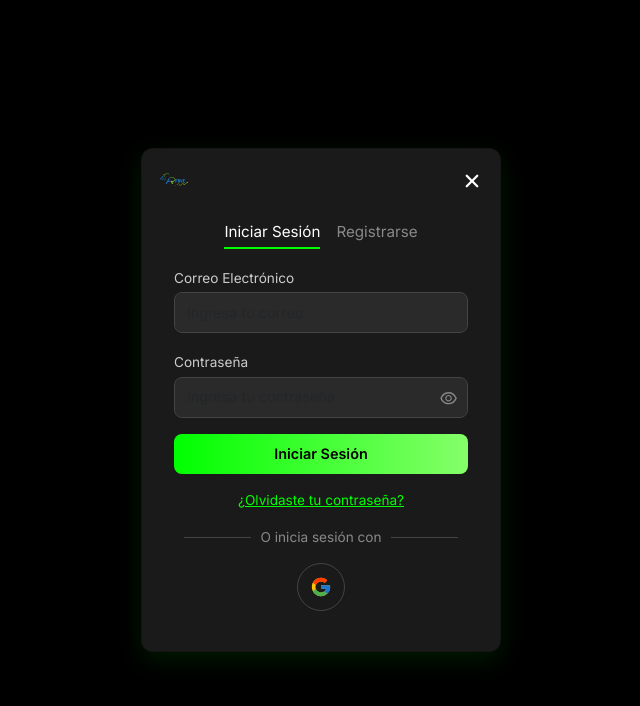
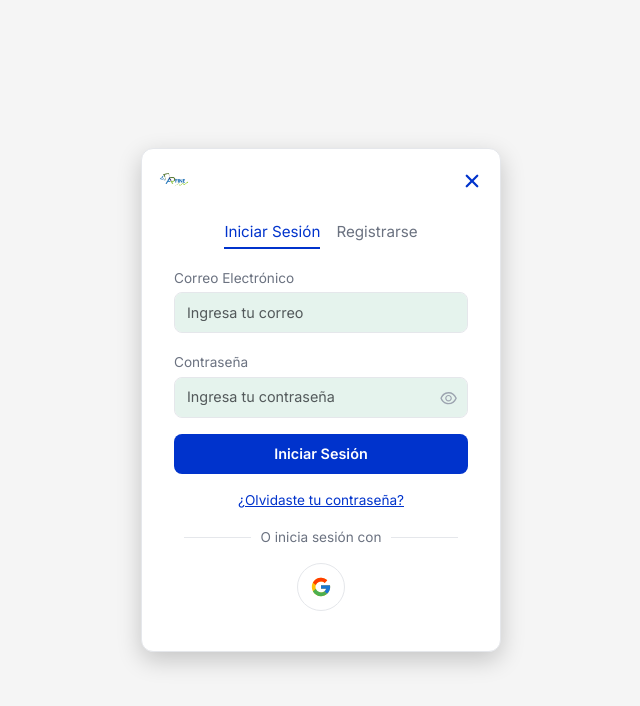
Before and after one commit to diedrizon/apfine, a React (Vite) app: page /login in a window 1280 px wide. Shown: the top 706 px of the page, without its empty margins (319-959 px from the left). Built offline with nearby package versions, Linux system fonts and the light colour scheme; no server answers.

Commit message:
:lipstick: Cambie los colores del login y manejar los estodos de dark-mode y light-mode

```diff
--- a/src/styles/login.css
+++ b/src/styles/login.css
@@ -1,39 +1,97 @@
-/* Estilo limpio y moderno tipo Kick */
+/* VARIABLES PARA MODO CLARO */
+body.light-mode {
+  --primary: #0033CC;
+  --primary-hover: #0026A3;
+  --secondary-bg: #E5F3ED;
+  --secondary-text: #0033CC;
+  --disabled: #D1D5DB;
+  --icon-active: #0033CC;
+  --icon-success: #39D65C;
+  --icon-warning: #FACC15;
+  --icon-error: #FF4D4F;
+  --icon-inactive: #9CA3AF;
+  --text-title: #0033CC;
+  --text-normal: #1F2937;
+  --text-secondary: #6B7280;
+  --text-positive: #39D65C;
+  --text-error: #FF4D4F;
+  --card-bg: #FFFFFF;
+  --card-border: #E5E7EB;
+  --alert-success-bg: #E6F8EF;
+  --alert-success-text: #39D65C;
+  --alert-warning-bg: #FEF9C3;
+  --alert-warning-text: #FACC15;
+  --alert-error-bg: #FFE4E6;
+  --alert-error-text: #FF4D4F;
+  --alert-info-bg: #E0F2FE;
+  --alert-info-text: #3B82F6;
+  --bg-body: #f5f5f5;
+}
 
-@import url('https://fonts.googleapis.com/css2?family=Inter:wght@400;600&display=swap');
+/* VARIABLES PARA MODO OSCURO */
+body.dark-mode {
+  --primary: #39D65C;
+  --primary-hover: #2EB14F;
+  --secondary-bg: #223322;
+  --secondary-text: #FFFFFF;
+  --disabled: #374151;
+  --icon-active: #39D65C;
+  --icon-warning: #FACC15;
+  --icon-error: #FF4D4F;
+  --icon-inactive: #6B7280;
+  --text-title: #FFFFFF;
+  --text-normal: #E5E7EB;
+  --text-secondary: #9CA3AF;
+  --text-positive: #39D65C;
+  --text-error: #FF4D4F;
+  --card-bg: #1C1F2A;
+  --card-border: #2C2F3A;
+  --alert-success-bg: #223D30;
+  --alert-success-text: #39D65C;
+  --alert-warning-bg: #3F3B1B;
+  --alert-warning-text: #FACC15;
+  --alert-error-bg: #3F1F1F;
+  --alert-error-text: #FF4D4F;
+  --alert-info-bg: #1E3A5F;
+  --alert-info-text: #3B82F6;
+  --bg-body: #000;
+}
+
+/* ================= ESTILOS LOGIN ================= */
 
 body {
   margin: 0;
   padding: 0;
-  background-color: #000;
   font-family: 'Inter', sans-serif;
   overflow: hidden;
+  background-color: var(--bg-body);
 }
 
-/* CENTRADO DE LA PÁGINA DE LOGIN */
+/* Login Container */
 .login-page {
   display: flex;
   justify-content: center;
-  align-items: center; /* Centrado vertical */
+  align-items: center;
   min-height: 100vh;
-  background-color: #000;
-  padding: 2rem 1rem; /* ✅ espacio arriba y abajo */
+  padding: 2rem 1rem;
   box-sizing: border-box;
+  background-color: var(--bg-body);
 }
 
-/* TARJETA DEL FORMULARIO */
+/* Card Login */
 .login-card {
   width: 100%;
   max-width: 360px;
-  background-color: #1a1a1a;
+  background-color: var(--card-bg);
+  border: 1px solid var(--card-border);
   border-radius: 12px;
-  color: #fff;
+  color: var(--text-normal);
   padding: 0.5rem 1rem 1.5rem;
-  box-shadow: 0 8px 24px rgba(0, 255, 0, 0.1);
+  box-shadow: 0 8px 24px rgba(0, 0, 0, 0.2);
   margin: 0 auto;
 }
 
-/* CABECERA: LOGO + CIERRE */
+/* Header */
 .login-header {
   display: flex;
   justify-content: space-between;
@@ -46,40 +104,35 @@ body {
 }
 
 .close-icon {
-  color: #fff;
+  color: var(--text-title);
   font-size: 1.5rem;
   cursor: pointer;
 }
 
-/* FORMULARIO */
-.login-card form {
-  margin-top: 0.5rem;
-}
-
+/* Form */
 .login-card .form-label {
-  color: #ccc;
+  color: var(--text-secondary);
   font-size: 0.85rem;
   margin-bottom: 4px;
 }
 
 .login-card .form-control {
-  background-color: #2a2a2a;
-  border: 1px solid #444;
+  background-color: var(--secondary-bg);
+  border: 1px solid var(--card-border);
   border-radius: 8px;
   padding: 0.55rem 0.75rem;
   font-size: 0.9rem;
-  color: #fff;
+  color: var(--text-normal);
   margin-bottom: 1rem;
   transition: border 0.3s;
 }
 
 .login-card .form-control:focus {
   outline: none;
-  border: 1px solid #00ff00;
-  box-shadow: none;
+  border: 1px solid var(--primary);
 }
 
-/* CONTRASEÑA CON OJITO */
+/* Ojo */
 .input-with-eye {
   position: relative;
 }
@@ -89,17 +142,17 @@ body {
   top: 50%;
   right: 10px;
   transform: translateY(-50%);
-  color: #888;
+  color: var(--icon-inactive);
   font-size: 1.2rem;
   cursor: pointer;
   transition: color 0.2s;
 }
 
 .input-with-eye .eye-icon:hover {
-  color: #fff;
+  color: var(--text-title);
 }
 
-/* BOTÓN PRINCIPAL */
+/* Botón */
 .login-btn {
   width: 100%;
   padding: 0.6rem;
@@ -107,23 +160,22 @@ body {
   font-weight: 600;
   border: none;
   border-radius: 8px;
-  color: #000;
-  background: linear-gradient(90deg, #00ff00 0%, #85ff69 100%);
-  transition: transform 0.2s;
+  color: #fff;
+  background-color: var(--primary);
+  transition: all 0.2s;
   margin-bottom: 1rem;
-  white-space: nowrap;
 }
 
 .login-btn:hover {
-  transform: scale(1.02);
+  background-color: var(--primary-hover);
 }
 
-/* SEPARADOR: O INICIA SESIÓN CON */
+/* Separador */
 .separator {
   display: flex;
   align-items: center;
   margin: 1rem 0;
-  color: #888;
+  color: var(--text-secondary);
   font-size: 0.85rem;
 }
 
@@ -132,15 +184,15 @@ body {
   content: "";
   flex: 1;
   height: 1px;
-  background-color: #444;
+  background-color: var(--card-border);
   margin: 0 10px;
 }
 
-/* BOTÓN GOOGLE */
+/* Botón Google */
 .google-btn-icon {
-  border: 1px solid #444;
-  background: #1a1a1a;
-  color: #00ff00;
+  border: 1px solid var(--card-border);
+  background: var(--card-bg);
+  color: var(--primary);
   border-radius: 50%;
   width: 48px;
   height: 48px;
@@ -151,11 +203,11 @@ body {
 }
 
 .google-btn-icon:hover {
-  background-color: #00ff00;
-  color: #000;
+  background-color: var(--primary);
+  color: #fff;
 }
 
-/* TOGGLE INICIAR SESIÓN / REGISTRARSE */
+/* Toggle */
 .toggle-buttons {
   display: flex;
   justify-content: center;
@@ -166,25 +218,25 @@ body {
 
 .toggle-option {
   cursor: pointer;
-  color: #888;
+  color: var(--text-secondary);
   padding-bottom: 3px;
   border-bottom: 2px solid transparent;
   transition: color 0.3s, border-bottom 0.3s;
 }
 
 .toggle-option:hover {
-  color: #fff;
+  color: var(--text-title);
 }
 
 .toggle-option.active {
-  color: #fff;
-  border-bottom: 2px solid #00ff00;
+  color: var(--text-title);
+  border-bottom: 2px solid var(--primary);
 }
 
-/* ENLACE DE RECUPERAR CONTRASEÑA */
+/* Recuperar */
 .recover-link {
   cursor: pointer;
-  color: #00ff00;
+  color: var(--primary);
   font-size: 0.85rem;
   text-decoration: underline;
   text-align: center;
@@ -192,5 +244,5 @@ body {
 }
 
 .recover-link:hover {
-  color: #85ff69;
+  color: var(--primary-hover);
 }
```
